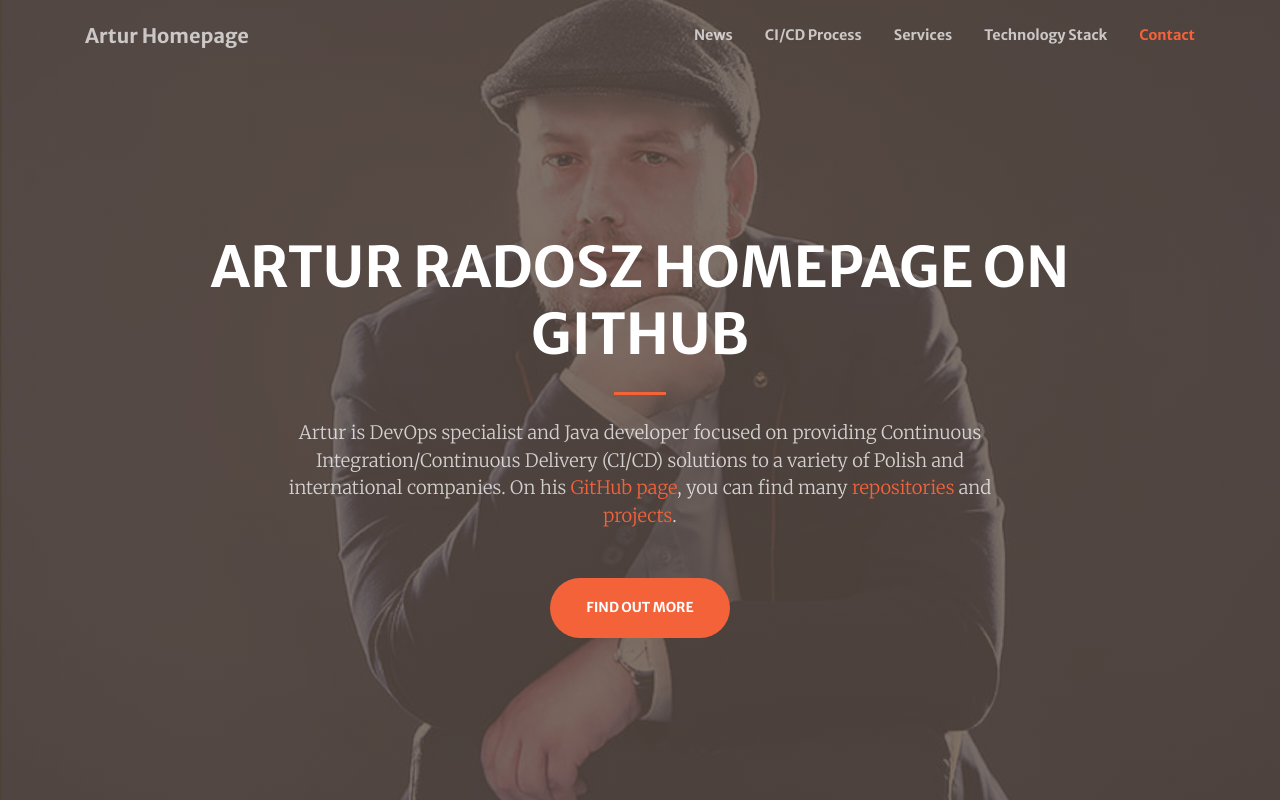
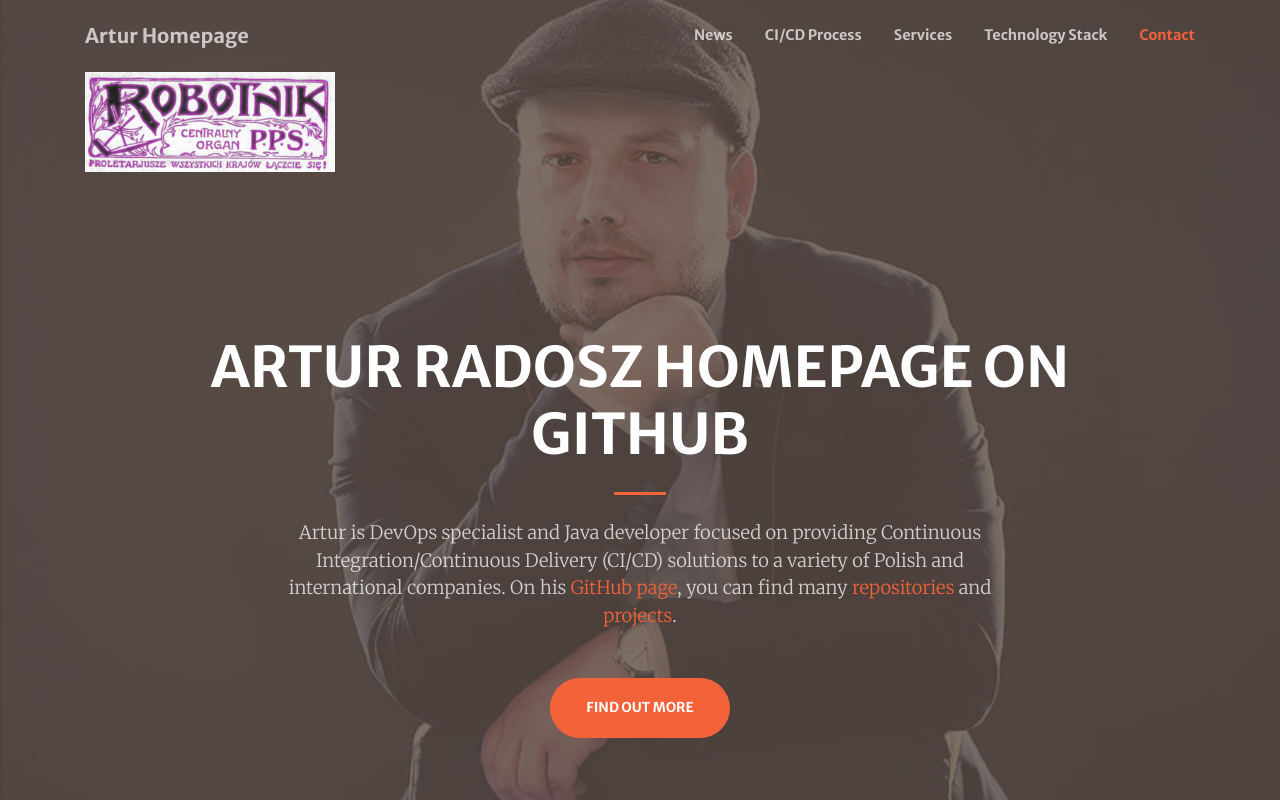
Before and after one commit to aradosz79/aradosz79.github.io, a plain HTML site: page index.html in a window 1280 px wide. Shown: the top 802 px of the page. Drawn offline with nearby package versions, Linux system fonts and the light colour scheme.

Commit message:
robotnik

```diff
--- a/index.html
+++ b/index.html
@@ -65,6 +65,7 @@
 <!-- Masthead -->
 <header class="masthead">
     <div class="container h-100">
+        <img src="./img/robotnik.jpg" width="250"/>
         <div class="row h-100 align-items-center justify-content-center text-center">
             <div class="col-lg-10 align-self-end">
                 <h1 class="text-uppercase text-white font-weight-bold">Artur Radosz homepage on GitHub</h1>
```
Also changed, not shown: img/robotnik.jpg (added).
